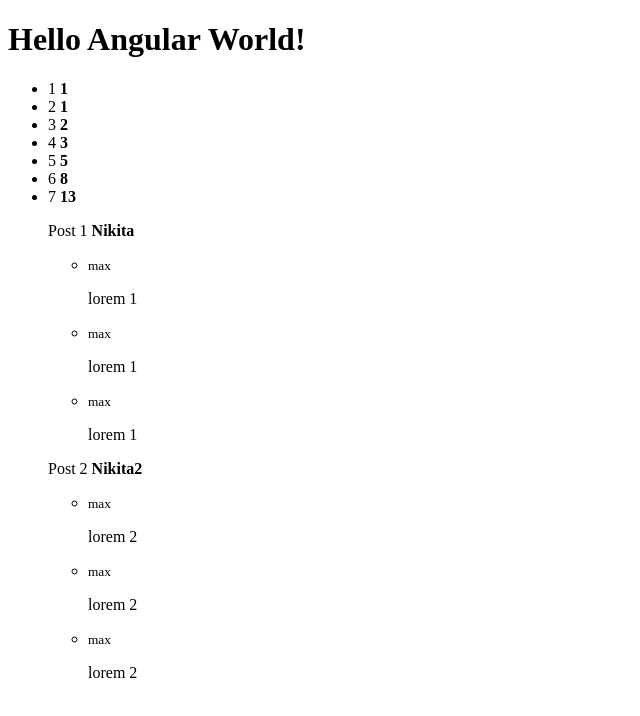
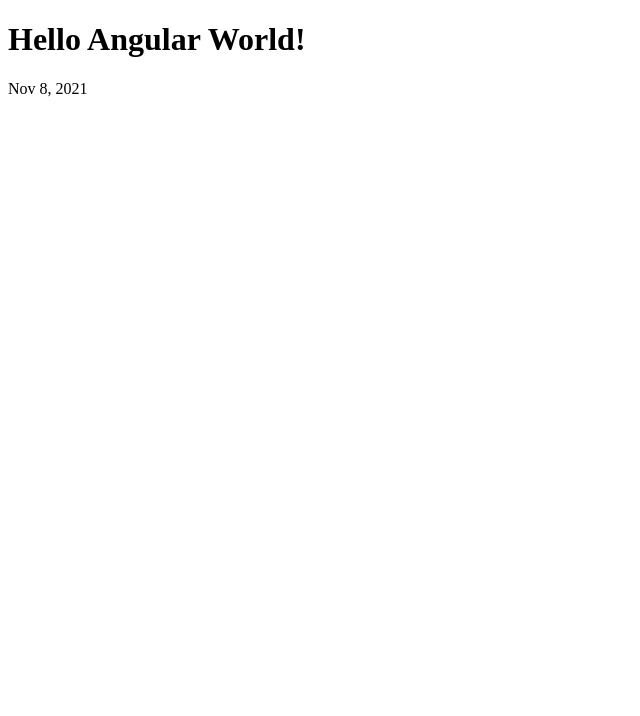
Before and after one commit to Kapibarra/angularlessons, an Angular app: page / in a window 1280 px wide. Shown: the top 716 px of the page, without its empty margins (0-640 px from the left). Built offline with nearby package versions, Linux system fonts and the light colour scheme.

Commit message:
date pipes

```diff
--- a/src/app/app.component.html
+++ b/src/app/app.component.html
@@ -1,19 +1,2 @@
 <h1>Hello Angular World!</h1>
-
-<ul>
-    <li *ngFor="let number of arr; let idx = index">
-        {{idx+1}} <strong>{{number}}</strong>
-    </li>
-</ul>
-
-<ul style="list-style: none;">
-    <li *ngFor="let post of objects">
-        <p>{{post.title}} <b>{{post.author}}</b></p>
-        <ul>
-            <li *ngFor="let comment of post.comments">
-                <small>{{comment.name}}</small>
-                <p>{{comment.text}}</p>
-            </li>
-        </ul>
-    </li>
-</ul>
+<p>{{now | date}}</p>
--- a/src/app/app.component.ts
+++ b/src/app/app.component.ts
@@ -6,25 +6,7 @@ import { Component } from '@angular/core';
   styleUrls: ['./app.component.scss']
 })
 export class AppComponent {
-arr = [1,1,2,3,5,8,13]
 
-objects = [{
-  title: 'Post 1', author:'Nikita', comments: [{
-    name:'max', text:'lorem 1'
-  },
-  {
-    name:'max', text:'lorem 1'
-  },
-  {
-    name:'max', text:'lorem 1'
-  },]
-},
-{
-  title: 'Post 2', author:'Nikita2', comments: [
-  {name:'max', text:'lorem 2'},
-  {name:'max', text:'lorem 2'},
-  {name:'max', text:'lorem 2'},]
-}
-]
+  now : Date = new Date()
 
 }
```
